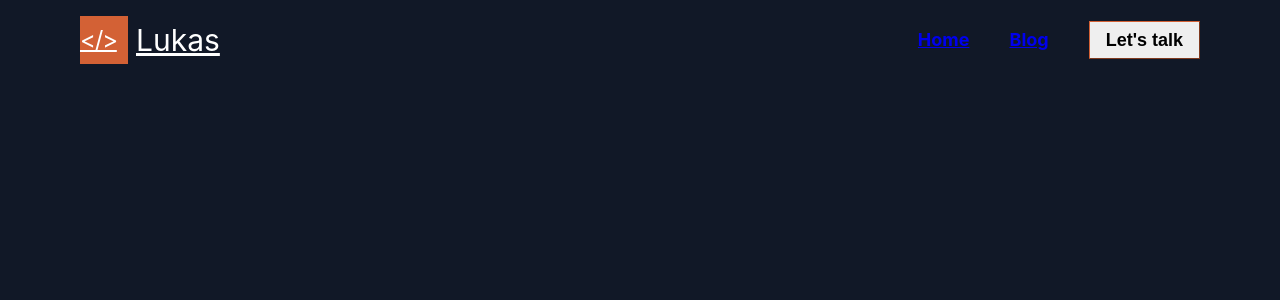
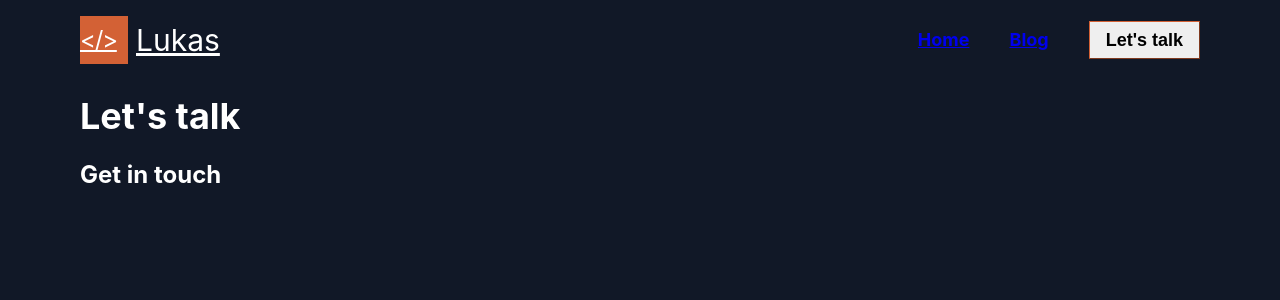
Before and after one commit to Klukies/lukas-cornille-nuxt, a Nuxt app: page /contact in a window 1280 px wide. Shown: the top 300 px of the page. Built offline with nearby package versions, Linux system fonts and the light colour scheme.

Commit message:
Make header mb only 1 rem

```diff
--- a/pages/blog/_slug.vue
+++ b/pages/blog/_slug.vue
@@ -39,6 +39,10 @@ export default Vue.extend({
 </script>
 
 <style>
+section {
+  padding-top: calc(80px + 1rem);
+}
+
 .block-img img {
   margin: auto;
 }
--- a/pages/blog/index.vue
+++ b/pages/blog/index.vue
@@ -28,7 +28,7 @@ export default Vue.extend({
 <style scoped>
 .blog-preview {
   @apply bg-gray-900 z-20;
-  padding-top: calc(80px + 3rem);
+  padding-top: calc(80px + 1rem);
 }
 
 >>> .post-preview {
--- a/pages/contact/index.vue
+++ b/pages/contact/index.vue
@@ -22,3 +22,13 @@ export default defineComponent({
   setup() {},
 });
 </script>
+
+<style scoped>
+.contact {
+  padding-top: calc(80px + 1rem);
+}
+
+.contact h1 {
+  @apply text-4xl mb-6;
+}
+</style>
```
